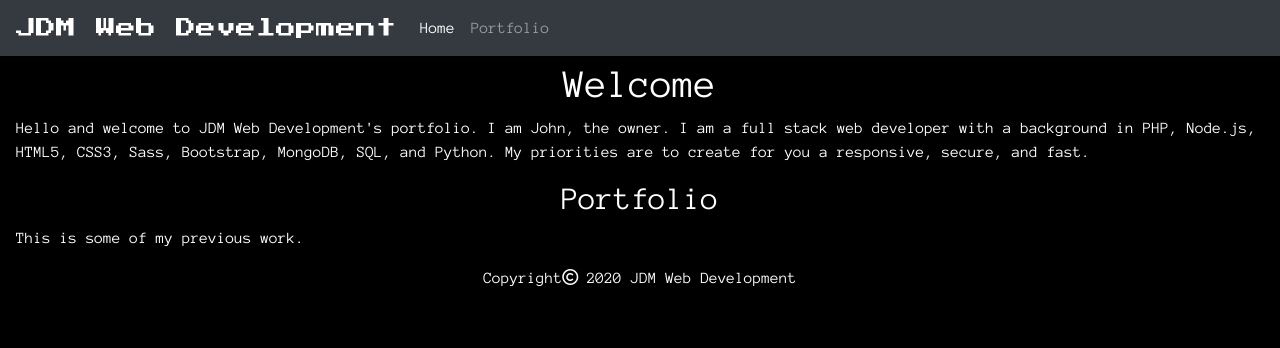
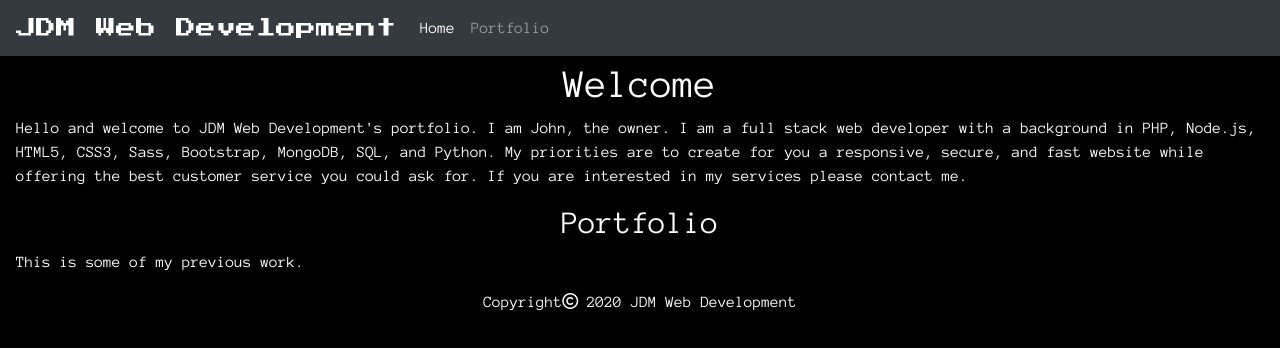
Before and after one commit to PinKushin/JDM-Web-Development, a plain HTML site: page index.html in a window 1280 px wide. Drawn offline with nearby package versions, Linux system fonts and the light colour scheme.

Commit message:
delete index.css.map, update css, update homepage

```diff
--- a/index.html
+++ b/index.html
@@ -67,7 +67,7 @@
       Hello and welcome to JDM Web Development's portfolio. I am John, the
       owner. I am a full stack web developer with a background in PHP, Node.js,
       HTML5, CSS3, Sass, Bootstrap, MongoDB, SQL, and Python. My priorities are
-      to create for you a responsive, secure, and fast.
+      to create for you a responsive, secure, and fast website while offering the best customer service you could ask for. If you are interested in my services please contact me.
     </p>
 
     <!--Portfolio content-->
--- a/styles/index.css
+++ b/styles/index.css
@@ -24,4 +24,3 @@ h5,
 h6 {
   text-align: center;
 }
-/*# sourceMappingURL=index.css.map */
```
Also changed, not shown: 1 other file.
